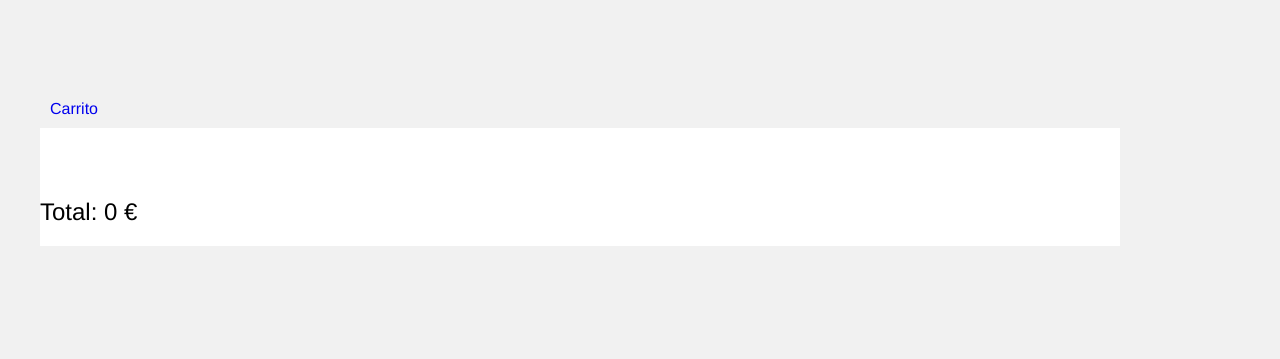
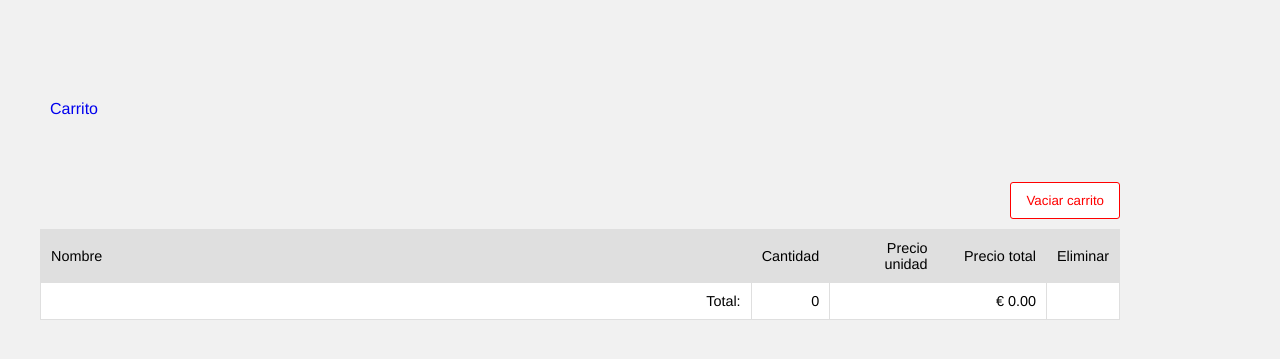
Before and after one commit to fvameric/php_login, a PHP site: page /crud_carrito/pagina_carrito.php in a window 1280 px wide. Shown: the part 50-409 px from the top of the page. Run offline with PHP 8.4, Linux system fonts and the light colour scheme; the visitor is signed in with stand-in values (Sample User, id 1); data comes from the database, SQL or seed files in the repository; data that the repository does not hold is empty.

Commit message:
Pagina carrito hecha tabla con boton para vaciar

```diff
--- a/crud_carrito/pagina_carrito.php
+++ b/crud_carrito/pagina_carrito.php
@@ -33,6 +33,9 @@ if (isset($_SESSION['sessionID'])) {
     }
 
     $contador = 0;
+    $total = 0;
+    $total_unidad = 0;
+    $total_cantidad = 0;
 } else {
     header("Location: ../index.php");
 }
@@ -149,55 +152,63 @@ if (isset($_SESSION['sessionID'])) {
         <?php } ?>
         <a href="pagina_carrito.php">Carrito</a>
     </div>
+    <?php if (!empty($_SESSION['arrayPlantas'])) { ?>
+        <div class="content-wrapper">
+            <div class="content-carrito">
+                <div id="shopping-cart">
 
-    <div class="content-wrapper">
-        <div class="content">
-            <div class="scroll-plantas">
-                <?php
-                foreach ($_SESSION['arrayPlantas'] as $key => $plantas) {
-                    $contador += $plantas[0]->getPrecio();
-                ?>
-                    <div class="lista-plantas">
-                        <div class="carta">
-                            <div class="lista-plantas-fotos">
-                                <img src=<?php echo $plantas[0]->getFoto() ?> class="lista-fotos">
-                            </div>
-                            <div class="lista-plantas-content">
-                                <div class="lista-plantas-nombre">
-                                    <?php echo $plantas[0]->getNombre() ?>
-                                </div>
-                                <div class="lista-plantas-precio">
-                                    <?php echo $plantas[0]->getPrecio() ?> €
-                                </div>
-                                <div class="lista-plantas-cantidad">
-                                    x <?php echo $plantas[1]; ?> - Total: <?php echo $plantas[0]->getPrecio() * $plantas[1]; ?> €
+                    <div class="vaciar-carrito">
+                        <form method="POST" action="limpiar_carrito.php">
+                            <input type="submit" name="vaciar-carrito" id="#eliminar" value="Vaciar carrito" />
+                        </form>
+                    </div>
 
-                                </div>
-                            </div>
-                            <div class="ver-detalles-planta">
-                                <form method="POST" action="ver_detalle.php">
-                                    <input type="hidden" name="id_admin" value="<?php echo $id ?>" />
-                                    <input type="hidden" name="id_planta" value="<?php echo $plantas[0]->getId() ?>" />
-                                    <input type="submit" id="detalles" value="Ver detalle" />
-                                </form>
-                            </div>
-                            <div class="ver-detalles-planta">
-                                <form method="POST" action="gestion_eliminacion.php">
-                                    <input type="hidden" name="index" value="<?php echo $key ?>" />
-                                    <input type="submit" id="eliminar" value="Quitar del carro" />
-                                </form>
-                            </div>
-                        </div>
-                    </div>
-                <?php } ?>
-            </div>
-            <div>
-                <br>
-                <br>
-                <h2>Total: <?php echo $contador; ?> €<h2>
+                    <table class="tbl-cart" cellpadding="10" cellspacing="1">
+                        <tbody>
+                            <tr>
+                                <th style="text-align:left;">Nombre</th>
+                                <th style="text-align:right;" width="5%">Cantidad</th>
+                                <th style="text-align:right;" width="10%">Precio unidad</th>
+                                <th style="text-align:right;" width="10%">Precio total</th>
+                                <th style="text-align:center;" width="5%">Eliminar</th>
+                            </tr>
+                            <?php foreach ($_SESSION['arrayPlantas'] as $key => $plantas) {
+                                $total_cantidad += $plantas[1];
+                                $total_unidad = $plantas[0]->getPrecio() * $plantas[1];
+                                $total += $total_unidad;
+                            ?>
+                                <tr>
+                                    <td><img src="<?php echo $plantas[0]->getFoto(); ?>" class="cart-item-image" /><?php echo $plantas[0]->getNombre(); ?></td>
+                                    <td style="text-align:right;"><?php echo $plantas[1]; ?></td>
+                                    <td style="text-align:right;"><?php echo "€ " . $plantas[0]->getPrecio(); ?></td>
+                                    <td style="text-align:right;"><?php echo "€ " . number_format($total_unidad, 2); ?></td>
+                                    <td style="text-align:center;">
+                                        <form method="POST" action="gestion_eliminacion.php">
+                                            <input type="hidden" name="index" value="<?php echo $key ?>" />
+                                            <input type="submit" id="eliminar" value="🗑️" />
+                                        </form>
+                                    </td>
+                                </tr>
+
+                            <?php } ?>
+
+                            <tr>
+                                <td colspan="1" align="right">Total:</td>
+                                <td align="right"><?php echo $total_cantidad; ?></td>
+                                <td align="right" colspan="2"><strong><?php echo "€ " . number_format($total, 2); ?></strong></td>
+                                <td></td>
+                            </tr>
+                        </tbody>
+                    </table>
+
+                </div>
             </div>
         </div>
-    </div>
+    <?php } else { ?>
+        <div class="no-content">
+            <h2>No tienes productos en el carrito.</h2>
+        </div>
+    <?php } ?>
 </body>
 
 </html>
--- a/crud_deseados/pagina_deseados.php
+++ b/crud_deseados/pagina_deseados.php
@@ -140,6 +140,7 @@ if (isset($_SESSION['sessionID'])) {
         </div>
         <a href="pagina_deseados.php">Deseados</a>
     </div>
+
     <?php if (!empty($listaDeseados)) { ?>
         <div class="content-wrapper">
             <div class="content">
@@ -215,7 +216,7 @@ if (isset($_SESSION['sessionID'])) {
             </div>
         </div>
     <?php } else { ?>
-        <div class="sin-deseados">
+        <div class="no-content">
             <h2>No tienes deseados.</h2>
         </div>
     <?php } ?>
--- a/styles.css
+++ b/styles.css
@@ -917,6 +917,166 @@ input:not(:checked)~#collapse-menu {
     text-align: center;
 }
 
-.sin-deseados {
+.no-content {
     padding: 10px;
 }
+
+
+/* css del carro */
+
+#shopping-cart {
+    margin: 40px 0px;
+}
+
+#product-grid {
+    margin: 40px 0px;
+}
+
+#shopping-cart table {
+    width: 100%;
+    background-color: #dfdfdf;
+}
+
+#shopping-cart table td {
+    background-color: #FFFFFF;
+}
+
+.txt-heading {
+    color: #211a1a;
+    border-bottom: 1px solid #E0E0E0;
+    overflow: auto;
+}
+
+#btnEmpty {
+    background-color: #ffffff;
+    border: #d00000 1px solid;
+    padding: 5px 10px;
+    color: #d00000;
+    float: right;
+    text-decoration: none;
+    border-radius: 3px;
+    margin: 10px 0px;
+}
+
+.btnAddAction {
+    padding: 5px 10px;
+    margin-left: 5px;
+    background-color: #efefef;
+    border: #E0E0E0 1px solid;
+    color: #211a1a;
+    float: right;
+    text-decoration: none;
+    border-radius: 3px;
+    cursor: pointer;
+}
+
+#product-grid .txt-heading {
+    margin-bottom: 18px;
+}
+
+.product-item {
+    float: left;
+    background: #ffffff;
+    margin: 20px 20px 0px 0px;
+    border: #E0E0E0 1px solid;
+}
+
+.product-image {
+    height: 155px;
+    width: 250px;
+    background-color: #FFF;
+}
+
+.clear-float {
+    clear: both;
+}
+
+.demo-input-box {
+    border-radius: 2px;
+    border: #CCC 1px solid;
+    padding: 2px 1px;
+}
+
+.tbl-cart {
+    font-size: 0.9em;
+}
+
+.tbl-cart th {
+    font-weight: normal;
+}
+
+.product-title {
+    margin-bottom: 20px;
+}
+
+.product-price {
+    float: left;
+}
+
+.cart-action {
+    float: right;
+}
+
+.product-quantity {
+    padding: 5px 10px;
+    border-radius: 3px;
+    border: #E0E0E0 1px solid;
+}
+
+.product-tile-footer {
+    padding: 15px;
+    overflow: auto;
+}
+
+.cart-item-image {
+    width: 80px;
+    height: 80px;
+    border-radius: 50%;
+    border: #E0E0E0 1px solid;
+    padding: 5px;
+    vertical-align: middle;
+    margin-right: 15px;
+}
+
+.no-records {
+    text-align: center;
+    clear: both;
+    margin: 38px 0px;
+}
+
+.content-carrito {
+    width: 100%;
+    /*margin: 0 auto;*/
+    background-color: transparent;
+}
+
+@media only screen and (min-width: 1200px) {
+    .content-carrito {
+        max-width: 1080px;
+        padding-top: 14px;
+        padding-left: 0px;
+        padding-right: 0px;
+    }
+}
+
+.vaciar-carrito input {
+    float: right;
+    margin: 0 0 10px 0;
+    border-radius: 3px;
+    border: 1px solid rgb(255, 0, 0);
+    color: rgb(255, 0, 0);
+    cursor: pointer;
+    padding: 10px 15px;
+    background-color: #FFF;
+    -webkit-transition: background .3s ease-out;
+    -moz-transition: background .3s ease-out;
+    -o-transition: background .3s ease-out;
+    transition: background .3s ease-out;
+    -webkit-transition: color .2s;
+    transition: color .2s;
+}
+
+.vaciar-carrito input:hover {
+    background: rgba(243, 14, 14, 0.719);
+    color: #FFF;
+}
```
Also changed, not shown: crud_carrito/gestion_carrito.php (+6 -31 lines), crud_carrito/limpiar_carrito.php (added, +10 -0 lines).
